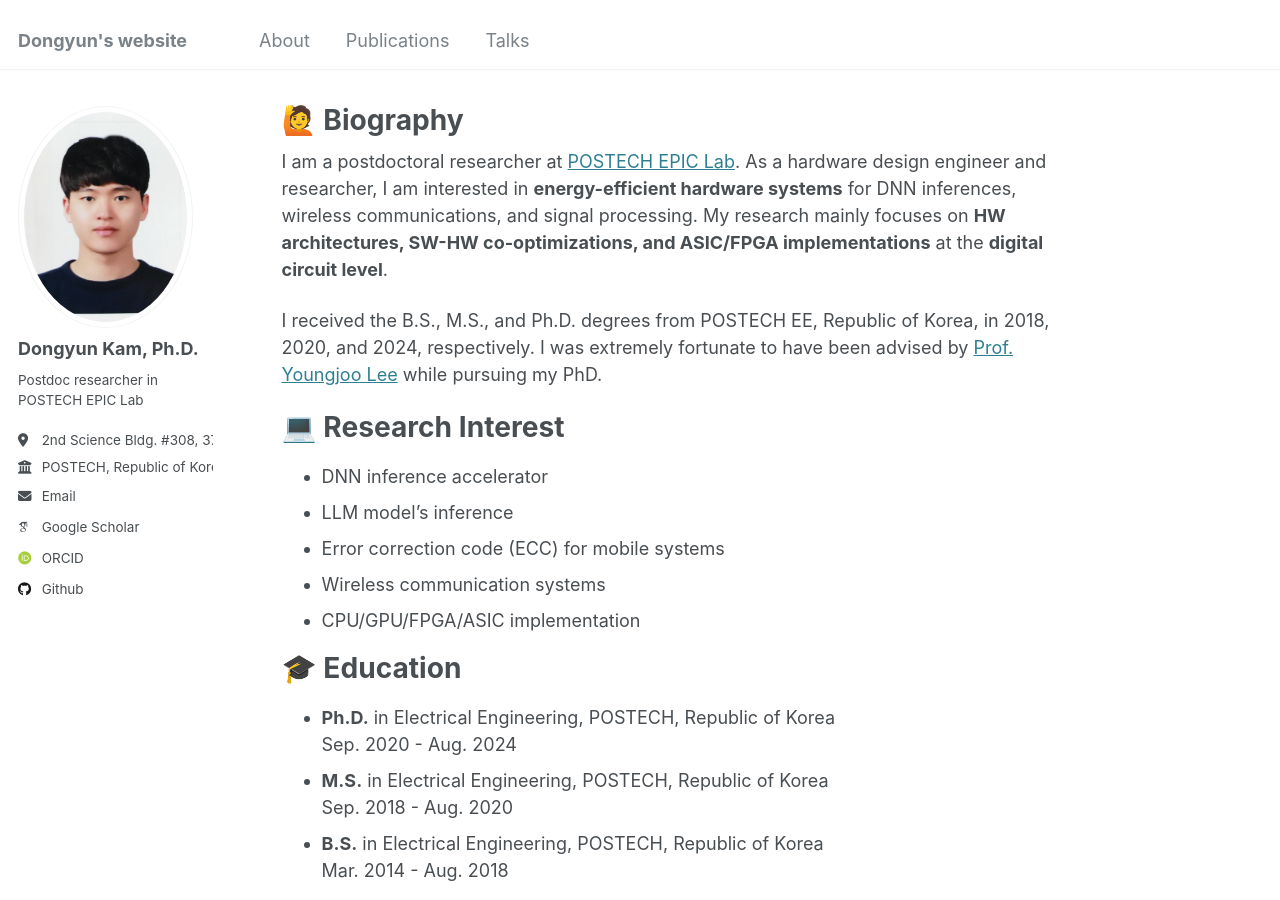
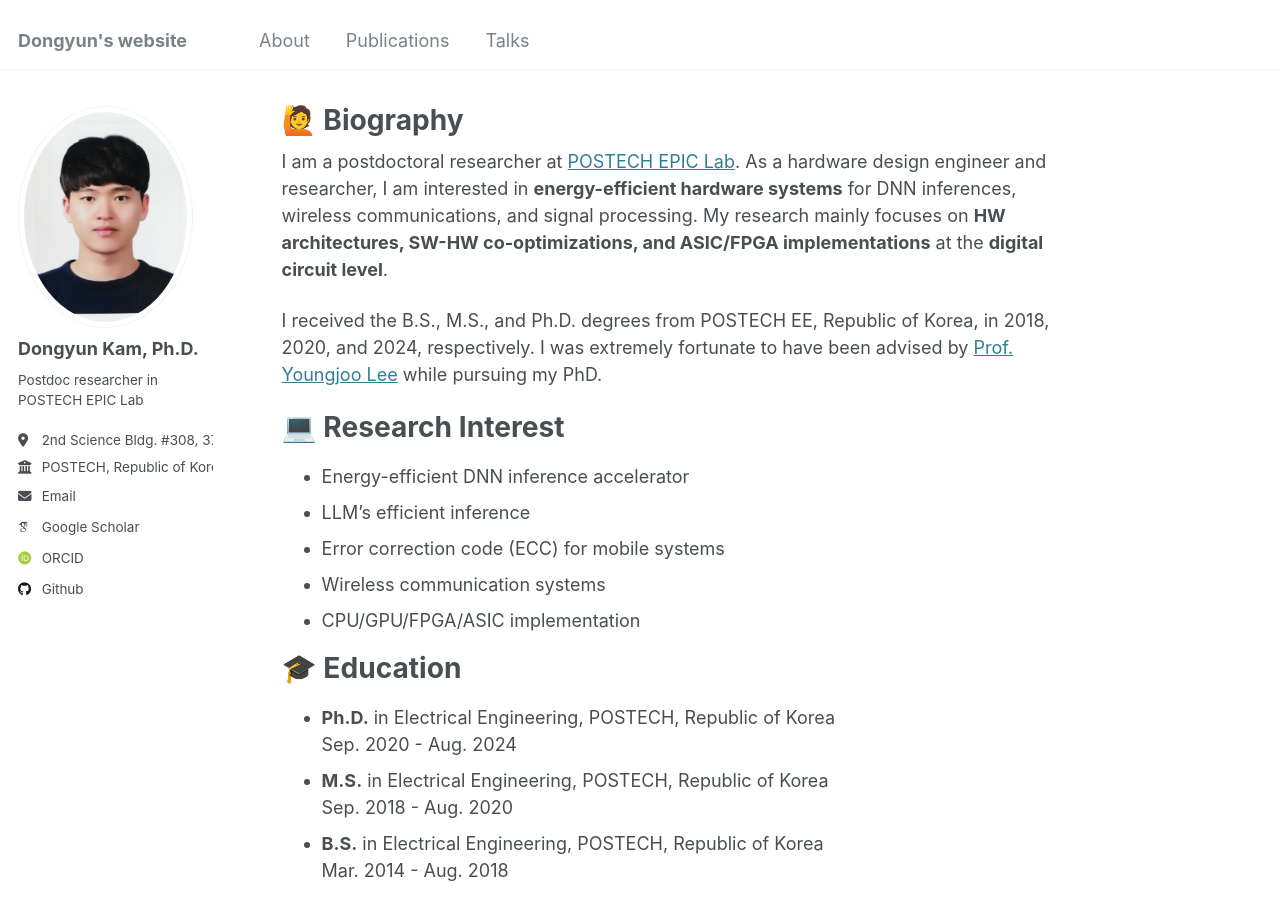
Before and after one commit to Dongyunkam/dongyunkam.github.io, a Jekyll site: the page built from _pages/about.md, in a window 1280 px wide and 900 px high. Built offline with Jekyll 4.4.1, drawn with Linux system fonts in a browser that asks for light colours; emoji names are drawn with the system emoji font; some web fonts are replaced.

Commit message:
Update about.md

```diff
--- a/_pages/about.md
+++ b/_pages/about.md
@@ -16,8 +16,8 @@ I was extremely fortunate to have been advised by [Prof. Youngjoo Lee](https://s
 
 :computer: Research Interest
 ======
-* DNN inference accelerator
-* LLM model's inference
+* Energy-efficient DNN inference accelerator
+* LLM's efficient inference
 * Error correction code (ECC) for mobile systems
 * Wireless communication systems
 * CPU/GPU/FPGA/ASIC implementation
```
